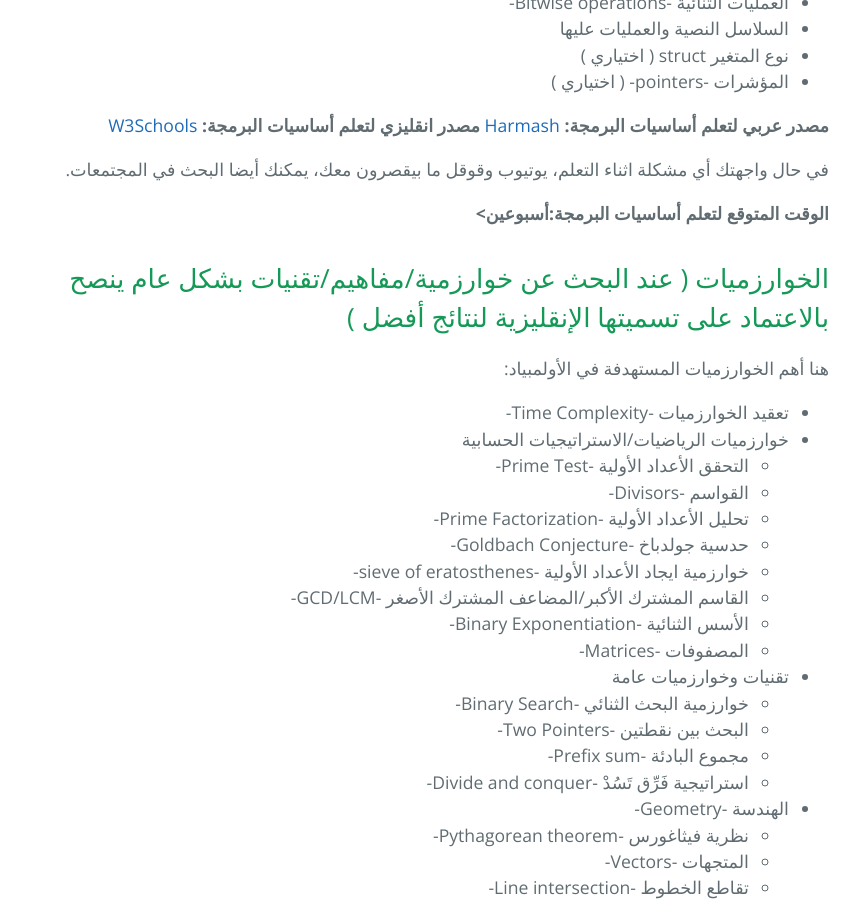
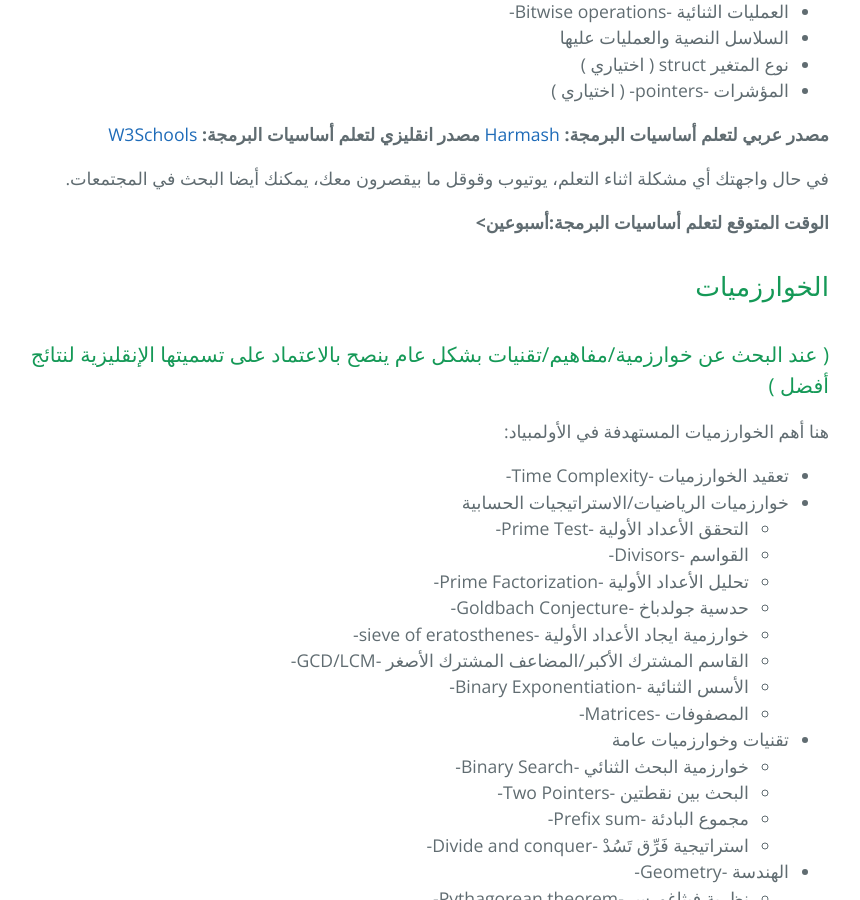
Before and after one commit to Teqaniaat/Teqaniaat, a Jekyll site: the page built from athka/athka_roadmap_ar.md, in a window 1280 px wide and 900 px high, scrolled down 949 px. Shown: the whole window, without its empty margins (227-1087 px from the left). Built offline with Jekyll 4.4.1, drawn with Linux system fonts in a browser that asks for light colours; the repository's description, which GitHub fills in, is left out.

```diff
--- a/athka/athka_roadmap_ar.md
+++ b/athka/athka_roadmap_ar.md
@@ -12,7 +12,7 @@ lang: ar
 
 أو بإمكانك استخدام سطر الأوامر (cmd line).
 
-### تعلم أساسيات البرمجة
+## تعلم أساسيات البرمجة
 انت بحاجة الى تعلم أساسيات البرمجة فقط، مسائل الأولمبياد لا يتطلب معرفة المشارك لمفاهيم متقدمة بالبرمجة مثل "البرمجة الكائنية"
 اساسيات البرمجة المطلوبة:
 - الإدخال / الإخراج
@@ -33,7 +33,8 @@ lang: ar
 
 **الوقت المتوقع لتعلم أساسيات البرمجة:أسبوعين>**
 
-## الخوارزميات ( عند البحث عن خوارزمية/مفاهيم/تقنيات بشكل عام ينصح بالاعتماد على تسميتها الإنقليزية لنتائج أفضل )
+## الخوارزميات
+### ( عند البحث عن خوارزمية/مفاهيم/تقنيات بشكل عام ينصح بالاعتماد على تسميتها الإنقليزية لنتائج أفضل )
 هنا أهم الخوارزميات المستهدفة في الأولمبياد:
 - تعقيد الخوارزميات -Time Complexity-
 - خوارزميات الرياضيات/الاستراتيجيات الحسابية
```
